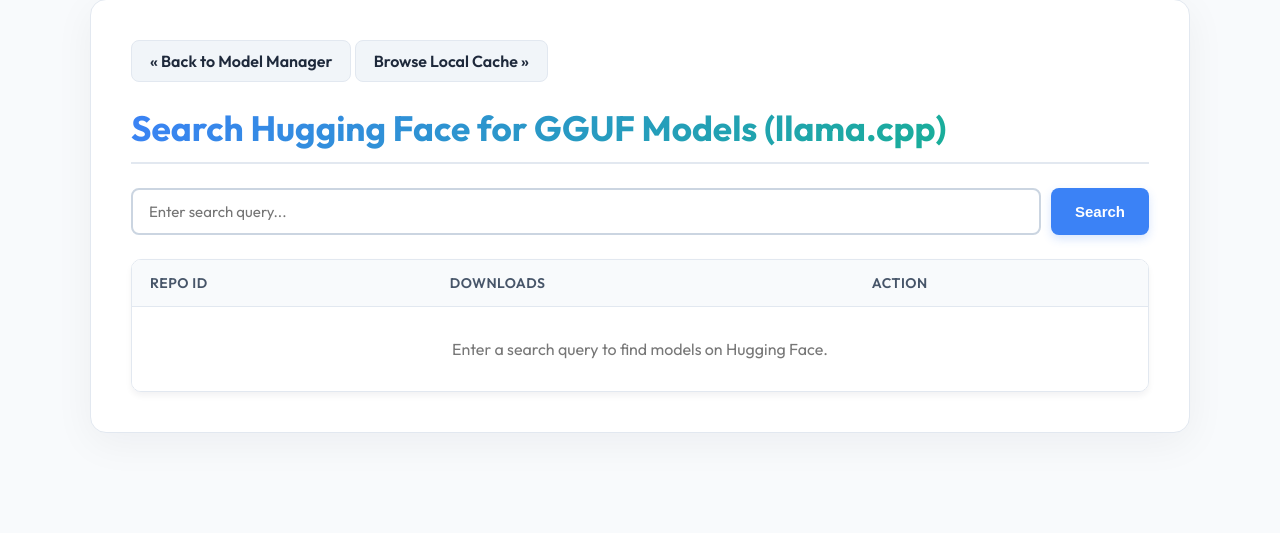
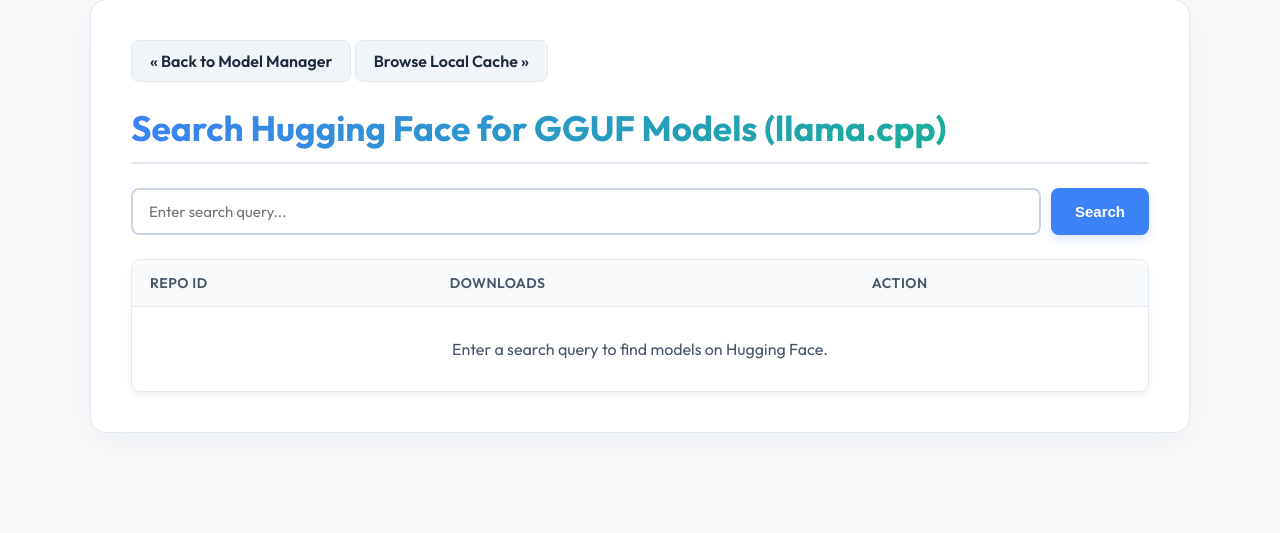
Before and after one commit to orcephrye/LocalLLMManager, a Flask app: page /search_hf in a window 1280 px wide. Shown: the part 184-717 px from the top of the page. Run offline with Flask 3, Linux system fonts and the light colour scheme.

Commit message:
Fixing some color background issues with dark mode

```diff
--- a/LocalLLMManager/templates/browse.html
+++ b/LocalLLMManager/templates/browse.html
@@ -66,7 +66,7 @@
                     </tr>
                     {% else %}
                     <tr>
-                        <td colspan="4" style="text-align:center; padding: 2rem; color: #777;">
+                        <td colspan="4" style="text-align:center; padding: 2rem; color: var(--text-muted);">
                             No models found in cache. Try refreshing!
                         </td>
                     </tr>
--- a/LocalLLMManager/templates/index.html
+++ b/LocalLLMManager/templates/index.html
@@ -87,7 +87,7 @@
                     {% endfor %}
                 </select>
 
-                <div id="vram-info" style="background: #ffffff; padding: 10px; border-radius: 4px; margin-bottom: 1rem; border: 1px solid #dfe6e9; display: none;">
+                <div id="vram-info" style="background: var(--container-bg); padding: 10px; border-radius: 4px; margin-bottom: 1rem; border: 1px solid var(--border-color); display: none;">
                     <div style="display: flex; gap: 20px;">
                         <div><strong>Training Context:</strong> <span id="info-train-ctx">Loading...</span></div>
                         <div><strong>Est. VRAM (16k ctx):</strong> <span id="info-vram-16k">Loading...</span></div>
--- a/LocalLLMManager/templates/search.html
+++ b/LocalLLMManager/templates/search.html
@@ -62,13 +62,13 @@
                         {% else %}
                          {% if search_query %}
                             <tr>
-                                <td colspan="3" style="text-align:center; padding: 2rem; color: #777;">
+                                <td colspan="3" style="text-align:center; padding: 2rem; color: var(--text-muted);">
                                     No models found matching your search criteria.
                                 </td>
                             </tr>
                           {% else %}
                              <tr>
-                                <td colspan="3" style="text-align:center; padding: 2rem; color: #777;">
+                                <td colspan="3" style="text-align:center; padding: 2rem; color: var(--text-muted);">
                                     Enter a search query to find models on Hugging Face.
                                 </td>
                             </tr>
```
